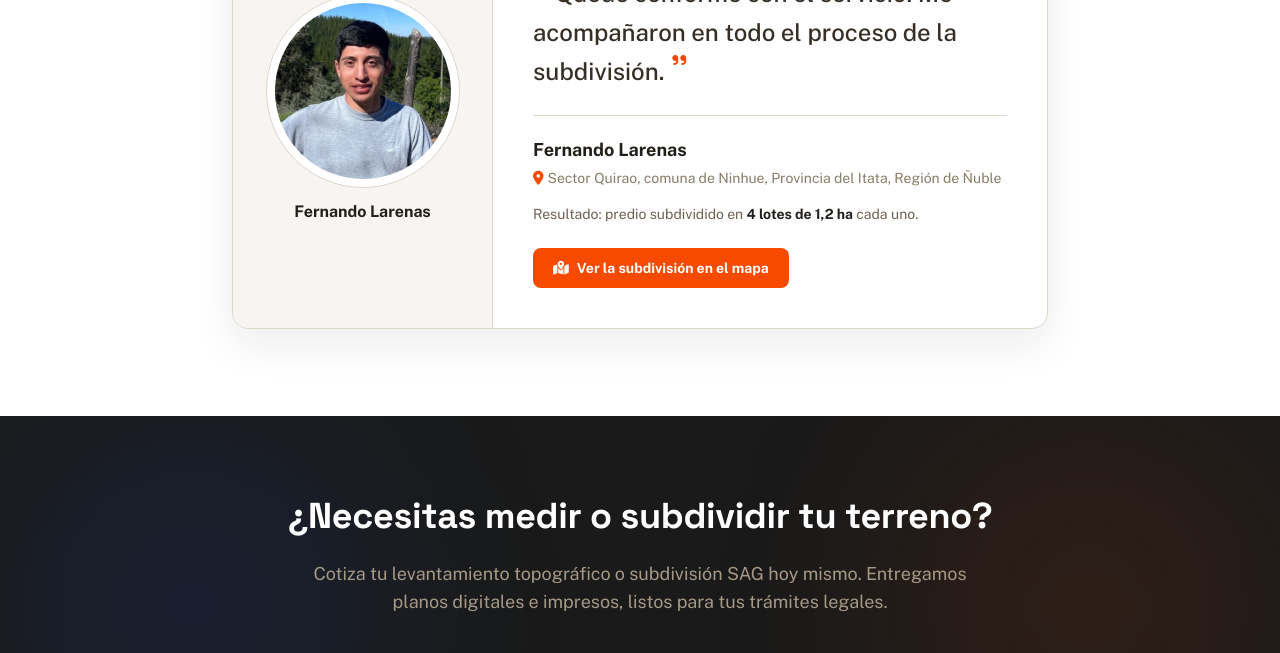
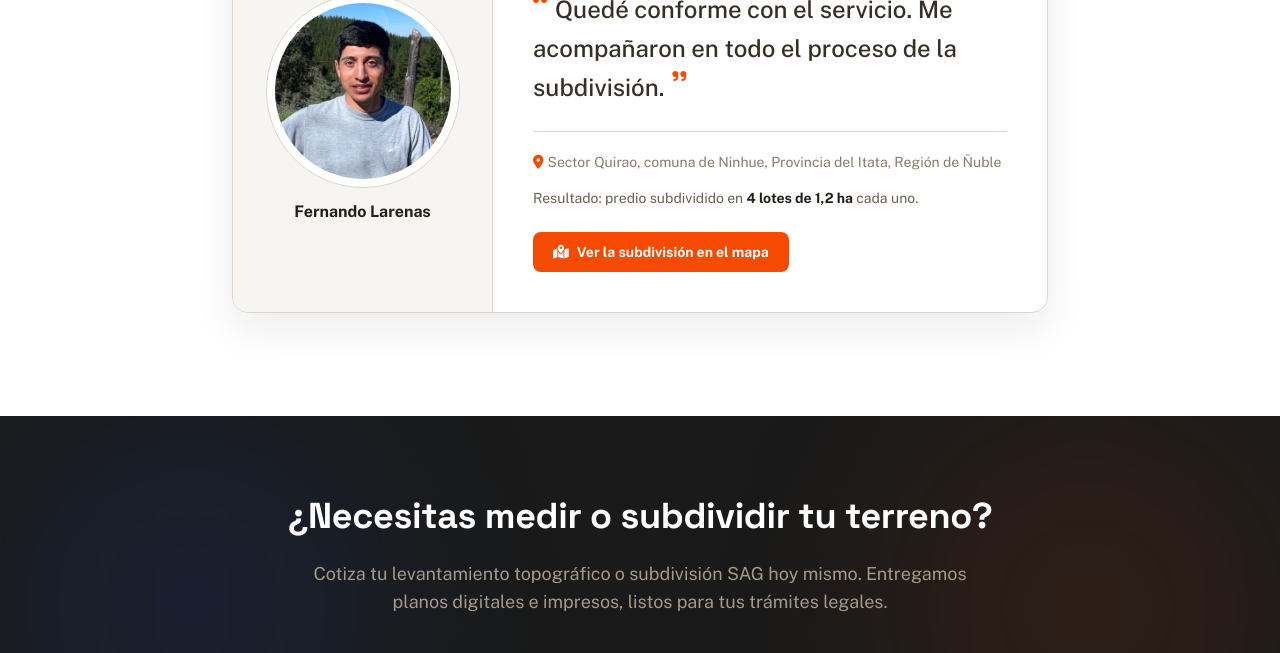
Before and after one commit to Patgsj/arriagada_consultores, a website: page medicion-terrenos.html in a window 1280 px wide. Shown: the part 3960-4613 px from the top of the page. Drawn offline with nearby package versions, Linux system fonts and the light colour scheme; a script that the page names is missing.

Commit message:
Testimonios: el nombre queda solo bajo la foto

```diff
--- a/medicion-terrenos.html
+++ b/medicion-terrenos.html
@@ -367,8 +367,7 @@
             <i class="fa-solid fa-quote-left text-orange-600 text-base align-top mr-2" aria-hidden="true"></i>Quedé conforme con el servicio. Me acompañaron en todo el proceso de la subdivisión.<i class="fa-solid fa-quote-right text-orange-600 text-base align-top ml-2" aria-hidden="true"></i>
           </blockquote>
           <figcaption class="mt-6 pt-5 border-t border-gray-200">
-            <span class="block font-bold text-gray-900 text-lg">Fernando Larenas</span>
-            <span class="block text-sm text-gray-500 mt-1"><i class="fa-solid fa-location-dot text-orange-600 mr-1" aria-hidden="true"></i>Sector Quirao, comuna de Ninhue, Provincia del Itata, Región de Ñuble</span>
+            <span class="block text-sm text-gray-500"><i class="fa-solid fa-location-dot text-orange-600 mr-1" aria-hidden="true"></i>Sector Quirao, comuna de Ninhue, Provincia del Itata, Región de Ñuble</span>
           </figcaption>
           <p class="mt-4 text-sm text-gray-600">Resultado: predio subdividido en <strong class="text-gray-900">4 lotes de 1,2 ha</strong> cada uno.</p>
           <button type="button" data-mapa-subdivision="./assets/geo/subdivision-quirao.geojson" data-mapa-titulo="Subdivisión en el sector Quirao, Ninhue" class="inline-flex items-center gap-2 self-center md:self-start mt-6 px-5 py-2.5 rounded-lg bg-orange-600 text-white text-sm font-bold hover:bg-orange-700 transition-colors">
```
Also changed, not shown: index.html (+1 -2 lines).
